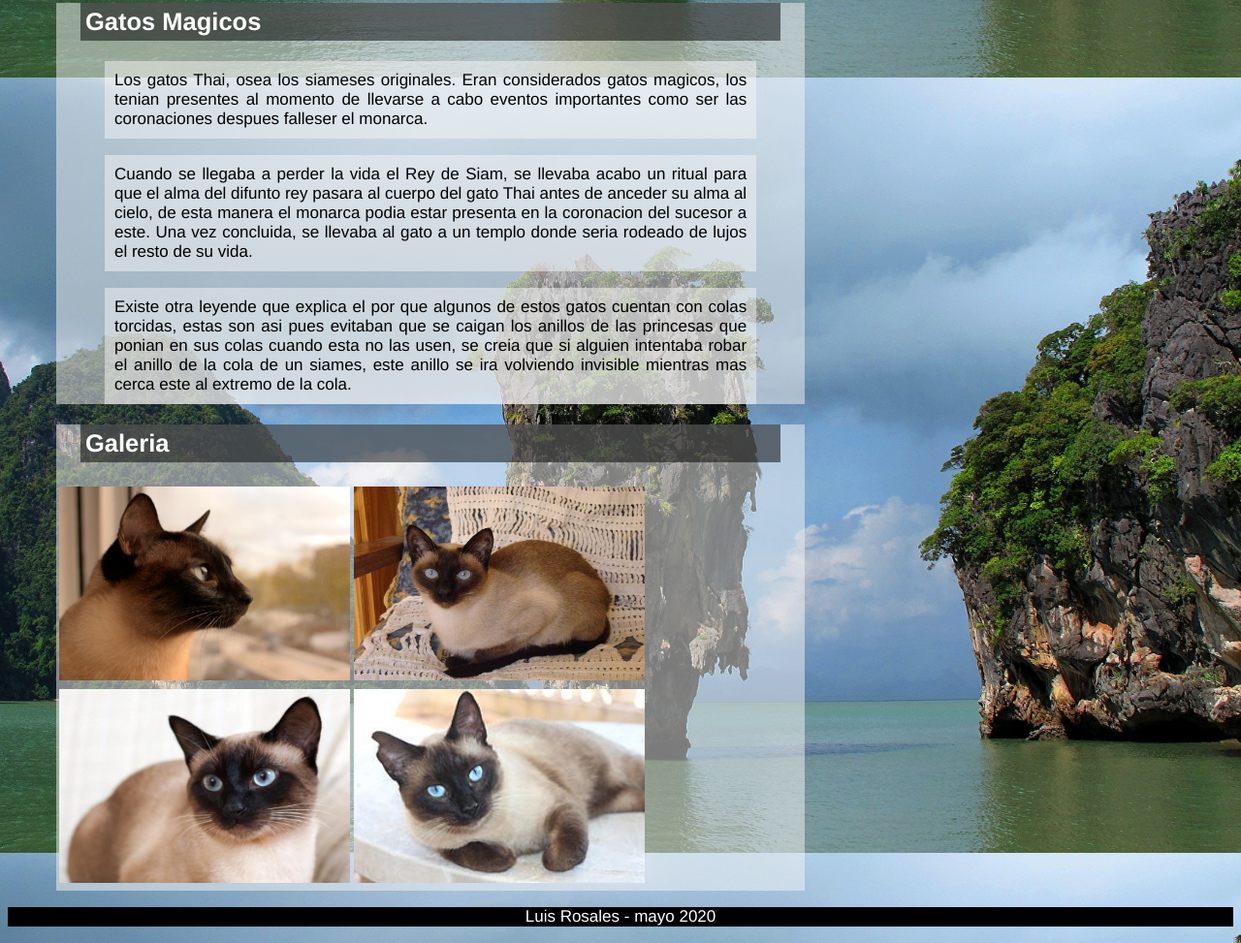
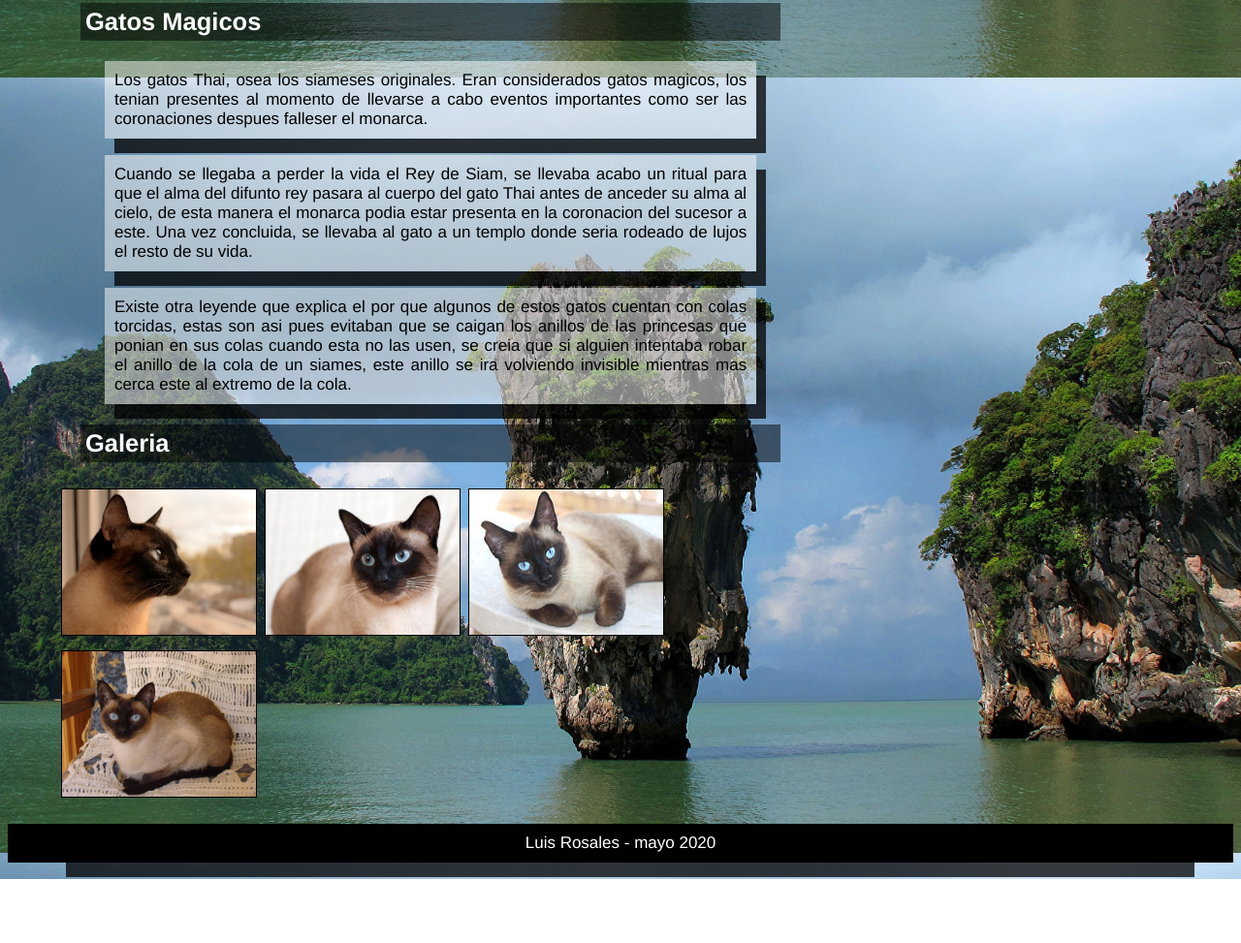
Before and after one commit to LuisRCbmo/Pagina, a plain HTML site: page Index.html in a window 1280 px wide. Shown: the part 1520-2493 px from the top of the page at 97% size. After the commit the page ends 2427 px from the top, so only its background shows below. Drawn offline with Linux system fonts and the light colour scheme.

Commit message:
Cambios: 	    modificaciones en Index.html 	    modificaciones en style.css

```diff
--- a/Index.html
+++ b/Index.html
@@ -68,18 +68,29 @@
 					Existe otra leyende que explica el por que algunos de estos gatos cuentan con colas torcidas, estas son asi pues evitaban que se caigan los anillos de las princesas que ponian en sus colas cuando esta no las usen, se creia que si alguien intentaba robar el anillo de la cola de un siames, este anillo se ira volviendo invisible mientras mas cerca este al extremo de la cola.
 				</p>
 			</article>
-			<article>
+			<article id="gallery">
 				<h2 id="h25">Galeria</h2>
-				<table>
-					<tr>
-						<td><img id="imagenG" src="imagenes/siames1.JPG" alt="imagen 1" ></td>
-						<td><img id="imagenG" src="imagenes/siames2.JPG" alt="imagen 2" ></td>
-					</tr>
-					<tr>
-						<td><img id="imagenG" src="imagenes/siames3.JPG" alt="imagen 3" ></td>
-						<td><img id="imagenG" src="imagenes/siames4.JPG" alt="imagen 4" ></td>
-					</tr>
-				</table>
+				<div class="gallery">
+					<a target="_blank" href="imagenes/siames1.JPG">
+						<img src="imagenes/siames1.JPG" alt="imagen 1" >
+					</a>
+				</div>
+				<div class="gallery">
+					<a target="_blank" href="imagenes/siames3.JPG">
+						<img src="imagenes/siames3.JPG" alt="imagen 2" >
+					</a>
+				</div>
+				<div class="gallery">
+					<a target="_blank" href="imagenes/siames4.JPG">
+						<img src="imagenes/siames4.JPG" alt="imagen 3" >
+					</a>
+				</div>
+				<div id="romper"></div>
+				<div class="gallery">
+					<a target="_blank" href="imagenes/siames2.JPG">
+						<img src="imagenes/siames2.JPG" alt="imagen " >
+					</a>
+				</div>
 			</article>
 		</section>
 		<aside>
--- a/style.css
+++ b/style.css
@@ -27,7 +27,9 @@ nav li a {
 }
 
 nav li a:hover {
-    color: lightcyan;
+    color: black;
+    background-color: white;
+    border-radius: 10px;
 }
 
 body {
@@ -69,22 +71,14 @@ h3 {
     margin-right: 25px;
 }
 
-article p {
-    margin-right: 50px;
-    margin-left: 50px;;
-    padding: 10px;
-    background-color: rgb(245, 245, 245,0.5);
-
-}
-
 article {
     margin-right: 50px;
     margin-left: 50px;
-    background-color: rgb(245, 245, 245,0.5);
     text-align: justify;
 }
 
-aside p {
+p {
+    box-shadow: 10px 15px rgb(0, 0, 0, 0.75);
     text-align: justify;
     background-color: rgb(255, 255, 255, 0.5);
     margin-right: 50px;
@@ -110,11 +104,27 @@ li {
 .main {
     float: left;
     width: 69%;
+    overflow: visible;
 }
 
-#imagenG {
-    width: 300px;
-    height: 200px;
+div.gallery {
+    margin: 5px;
+    float: left;
+    width: 200px;
+}
+
+div.gallery:hover {
+    width: 35%;
+}
+
+#gallery {
+    background-color: rgb(255, 255, 255, 0);
+}
+
+div.gallery img{
+    width: 100%;
+    height: 150px;
+    border: 1px solid black;
 }
 
 aside {
@@ -139,3 +149,8 @@ footer {
     font-family: 'Franklin Gothic Medium', 'Arial Narrow', Arial, sans-serif;
     color: white;
 }
+
+footer p{
+    background-color: rgb(255, 255, 255, 0);
+    text-align: center;
+}
```
